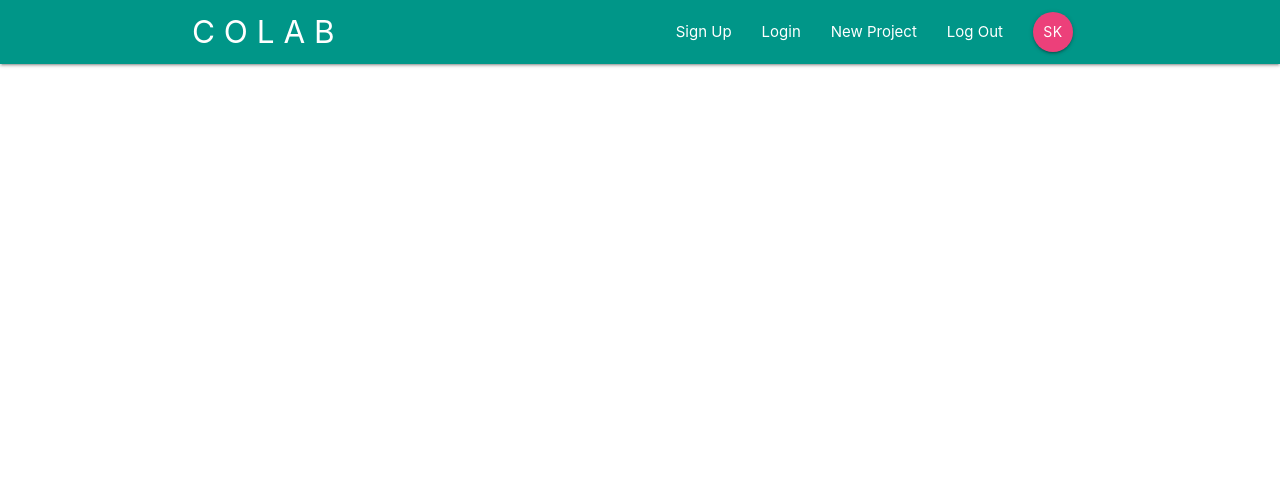
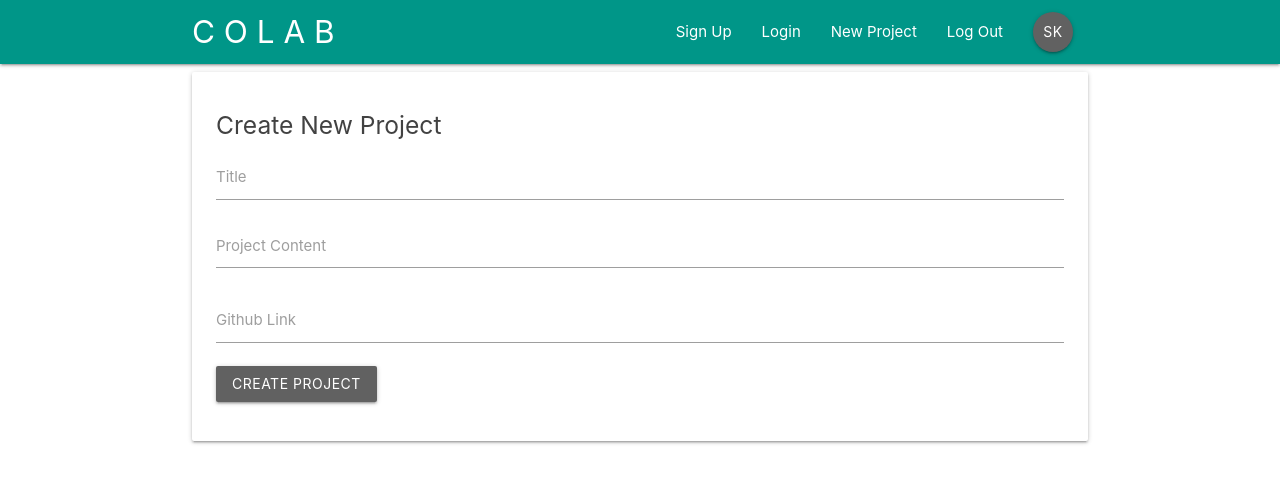
Before and after one commit to SaurabhKulkarni21/collab, a React (Create React App) app: page /create in a window 1280 px wide. Shown: the top 482 px of the page. Built offline with nearby package versions, Linux system fonts and the light colour scheme.

Commit message:
Individual working components done

```diff
--- a/public/index.html
+++ b/public/index.html
@@ -39,5 +39,7 @@
       To begin the development, run `npm start` or `yarn start`.
       To create a production bundle, use `npm run build` or `yarn build`.
     -->
+    <!-- Compiled and minified JavaScript -->
+    <script src="https://cdnjs.cloudflare.com/ajax/libs/materialize/1.0.0/js/materialize.min.js"></script>
   </body>
 </html>
--- a/src/App.js
+++ b/src/App.js
@@ -3,6 +3,9 @@ import { BrowserRouter, Switch, Route} from 'react-router-dom'
 import Navbar from './components/layout/Navbar'
 import Dashboard from './components/dashboard/Dashboard'
 import ProjectDetails from './components/projects/ProjectDetails'
+import SignIn from './components/auth/SignIn'
+import SignUp from './components/auth/SignUp'
+import CreateProject from './components/projects/CreateProject'
 
 class App extends Component {
   render() {
@@ -13,6 +16,9 @@ class App extends Component {
             <Switch>
               <Route exact path ='/' component = {Dashboard}></Route>
               <Route path ='/projects/:id' component = {ProjectDetails}></Route>
+              <Route path = "/signin" component = {SignIn}></Route>
+              <Route path="/signup" component = {SignUp}></Route>
+              <Route path="/create" component ={CreateProject}></Route>
             </Switch>
         </div>
       </BrowserRouter>
--- a/src/components/auth/SignIn.js
+++ b/src/components/auth/SignIn.js
@@ -0,0 +1,50 @@
+import React, { Component } from 'react'
+
+class SignIn extends Component {
+
+  state = {
+    email: '',
+    password: ''
+
+  }
+  handleSubmit = (e) => {
+    e.preventDefault()
+    console.log(this.state)
+
+  }
+
+  handleChange = (e) => {
+    this.setState({
+        [e.target.id]: e.target.value
+    })
+  }
+  render() {
+    return (
+      <div className = "container">
+        <div className="card">
+            <div className="card-content">
+            <form className="white" onSubmit= {this.handleSubmit}>
+            <h5 className ="grey-text text-darken-3">Sign In</h5>
+            <div className="input-field">
+                <label htmlFor="email">Email</label>
+                <input type="email" id="email" onChange={this.handleChange}/>
+            </div>
+
+            <div className="input-field">
+                <label htmlFor="password">Password</label>
+                <input type="password" id="password" onChange={this.handleChange}/>
+            </div>
+
+            <div className="input-field">
+                <button className="btn grey darken-2">Login</button>
+            </div>
+            </form>
+            </div>
+        </div>
+
+      </div>
+    )
+  }
+}
+
+export default SignIn
--- a/src/components/auth/SignUp.js
+++ b/src/components/auth/SignUp.js
@@ -0,0 +1,63 @@
+import React, { Component } from 'react'
+
+class SignUp extends Component {
+
+  state = {
+    firstName: '',
+    lastName: '',
+    email: '',
+    password: ''
+
+  }
+  handleSubmit = (e) => {
+    e.preventDefault()
+    console.log(this.state)
+
+  }
+
+  handleChange = (e) => {
+    this.setState({
+        [e.target.id]: e.target.value
+    })
+  }
+  render() {
+    return (
+      <div className = "container">
+          <div className="card">
+              <div className="card-content">
+                <form className="white" onSubmit= {this.handleSubmit}>
+                <h5 className ="grey-text text-darken-3">Sign Up</h5>
+
+                <div className="input-field">
+                    <label htmlFor="firstName">First Name</label>
+                    <input type="text" id="firstName" onChange={this.handleChange}/>
+                </div>
+
+                <div className="input-field">
+                    <label htmlFor="lastName">Last Name</label>
+                    <input type="text" id="lastName" onChange={this.handleChange}/>
+                </div>
+
+                <div className="input-field">
+                    <label htmlFor="email">Email</label>
+                    <input type="email" id="email" onChange={this.handleChange}/>
+                </div>
+
+                <div className="input-field">
+                    <label htmlFor="password">Password</label>
+                    <input type="password" id="password" onChange={this.handleChange}/>
+                </div>
+
+                <div className="input-field">
+                    <button className="btn grey darken-2">Login</button>
+                </div>
+                </form>
+              </div>
+          </div>
+
+      </div>
+    )
+  }
+}
+
+export default SignUp
--- a/src/components/layout/SignedInLinks.js
+++ b/src/components/layout/SignedInLinks.js
@@ -6,7 +6,7 @@ const SignedInLinks = () => {
         <ul className="right">
             <li><NavLink to ='/'>New Project</NavLink></li>
             <li><NavLink to ='/'>Log Out</NavLink></li>
-            <li><NavLink to ='/' className='btn btn-floating pink lighten-1'>SK</NavLink></li>
+            <li><NavLink to ='/' className='btn btn-floating grey darken-2'>SK</NavLink></li>
         </ul>
     )
 
--- a/src/components/projects/CreateProject.js
+++ b/src/components/projects/CreateProject.js
@@ -0,0 +1,56 @@
+import React, { Component } from 'react'
+
+class CreateProject extends Component {
+
+  state = {
+    title: '',
+    content: '',
+    gitLink: ''
+  }
+  handleSubmit = (e) => {
+    e.preventDefault()
+    console.log(this.state)
+
+  }
+
+  handleChange = (e) => {
+    this.setState({
+        [e.target.id]: e.target.value
+    })
+  }
+  render() {
+    return (
+      <div className = "container">
+        <div className="card">
+            <div className="card-content">
+            <form className="white" onSubmit= {this.handleSubmit}>
+            <h5 className ="grey-text text-darken-3">Create New Project</h5>
+
+            <div className="input-field">
+                <label htmlFor="title">Title</label>
+                <input type="text" id="title" onChange={this.handleChange}/>
+            </div>
+
+            <div className="input-field">
+                <label htmlFor="content">Project Content</label>
+                <textarea id="content" className="materialize-textarea" onChange={this.handleChange}></textarea>
+            </div>
+
+            <div className="input-field">
+                <label htmlFor="gitlink">Github Link</label>
+                <input type="text" id="gitLink" onChange={this.handleChange}/>
+            </div>
+
+            <div className="input-field">
+                <button className="btn grey darken-2">Create Project</button>
+            </div>
+            </form>
+            </div>
+        </div>
+
+      </div>
+    )
+  }
+}
+
+export default CreateProject
```
